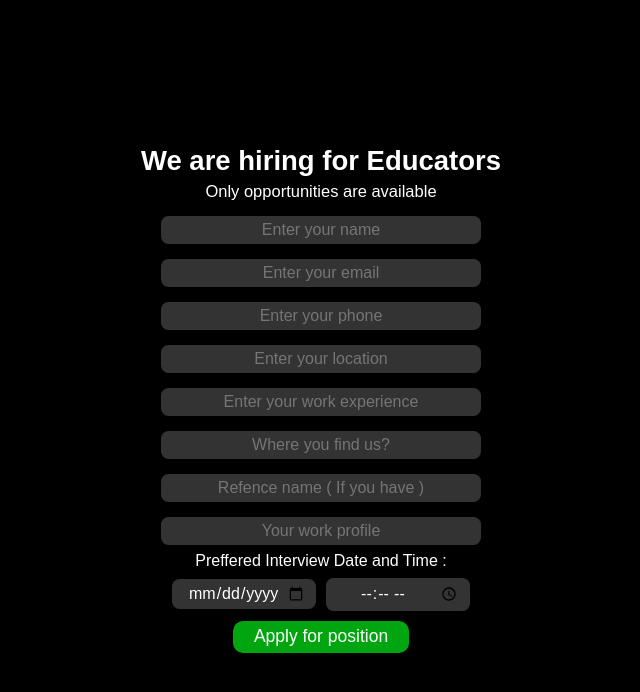
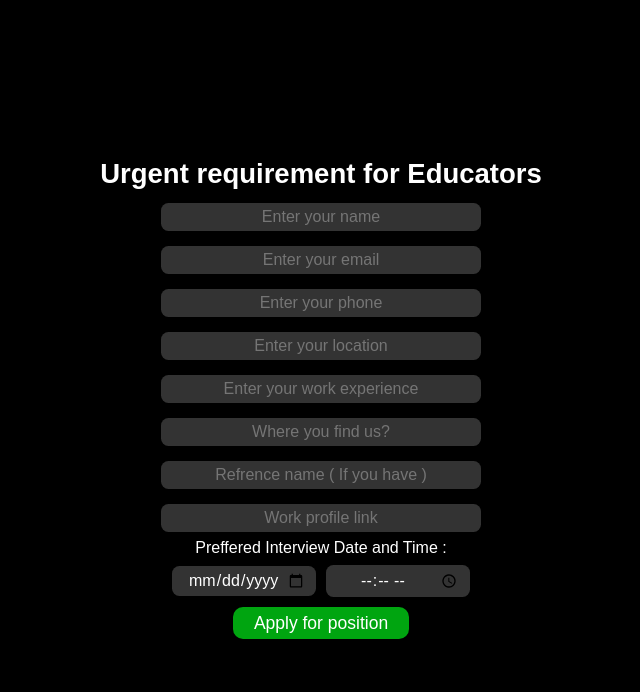
Before and after one commit to Anekantjainsagar/ollDashboarrdFrontend, a React (Create React App) app: page /training/teacherOnboarding/1 in a window 1280 px wide. Shown: the top 692 px of the page, without its empty margins (319-959 px from the left). Built offline with nearby package versions, Linux system fonts and the light colour scheme; no server answers.

Commit message:
TRaining panel changes

```diff
--- a/src/Components/Training/Components/UsersData/OnboardingForm.js
+++ b/src/Components/Training/Components/UsersData/OnboardingForm.js
@@ -104,13 +104,7 @@ const OnboardingForm = () => {
         />
       </div>
       <div className={styles.form}>
-        <h1>We are hiring for {requirement?.course} Educators</h1>
-        <h6>
-          Only {requirement?.openings}{" "}
-          {requirement?.openings === 1
-            ? "opportunity left"
-            : "opportunities are available"}
-        </h6>
+        <h1>Urgent requirement for {requirement?.course} Educators</h1>
         <input
           type="text"
           required={true}
@@ -168,14 +162,14 @@ const OnboardingForm = () => {
         <input
           type="text"
           value={form.refrence}
-          placeholder="Refence name ( If you have )"
+          placeholder="Refrence name ( If you have )"
           onChange={(e) => {
             setForm({ ...form, refrence: e.target.value });
           }}
         />
         <input
           type="link"
-          placeholder="Your work profile"
+          placeholder="Work profile link"
           required={true}
           value={form.link}
           onChange={(e) => {
```
Also changed, not shown: 8 other files (tests, documents, lock files or other folders).
